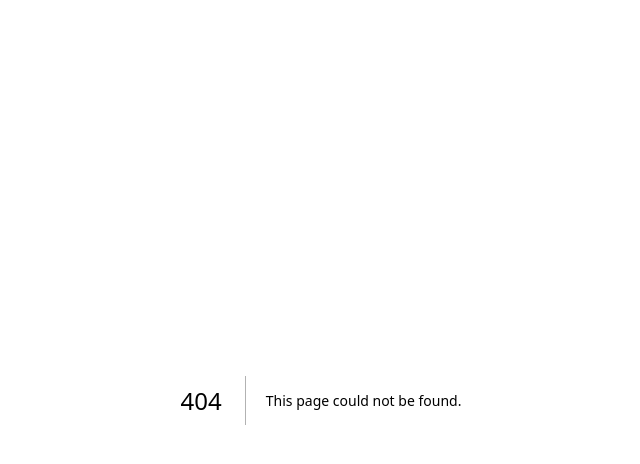
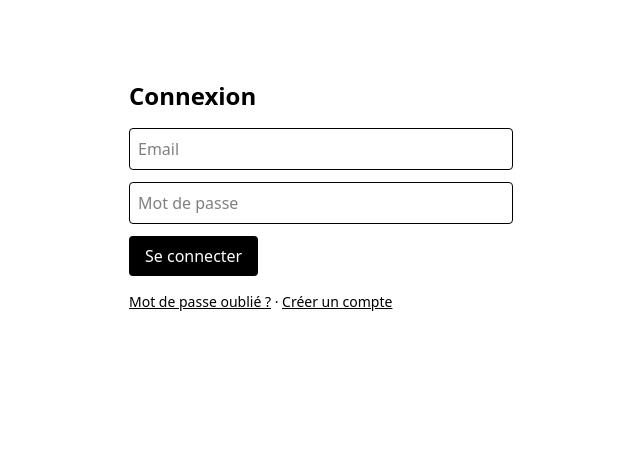
Before and after one commit to Jay-Delachance/template-claude-code, a Next.js app: page /login in a window 1280 px wide. Before the commit this address had no page. Shown: the top 464 px of the page, without its empty margins (319-959 px from the left). Built offline with nearby package versions, Linux system fonts and the light colour scheme.

Commit message:
feat(auth): page et action de connexion email mot de passe

```diff
--- /dev/null
+++ b/app/(auth)/login/actions.ts
@@ -0,0 +1,16 @@
+'use server'
+
+import { redirect } from 'next/navigation'
+import { createClient } from '@/lib/supabase/server'
+
+export async function signIn(_prev: unknown, formData: FormData) {
+  const email = String(formData.get('email') ?? '')
+  const password = String(formData.get('password') ?? '')
+  const supabase = await createClient()
+  const { error } = await supabase.auth.signInWithPassword({ email, password })
+  if (error) {
+    // Message générique : pas d'énumération de comptes, pas de log d'email.
+    return { error: 'Email ou mot de passe incorrect.' }
+  }
+  redirect('/dashboard')
+}
--- /dev/null
+++ b/app/(auth)/login/page.tsx
@@ -0,0 +1,30 @@
+'use client'
+
+import Link from 'next/link'
+import { useActionState } from 'react'
+import { SubmitButton } from '@/components/submit-button'
+import { signIn } from './actions'
+
+export default function LoginPage() {
+  const [state, action] = useActionState(signIn, null)
+  return (
+    <main className="mx-auto mt-20 max-w-sm space-y-4">
+      <h1 className="text-2xl font-bold">Connexion</h1>
+      <form action={action} className="space-y-3">
+        <input data-testid="email" name="email" type="email" placeholder="Email"
+          className="w-full rounded border p-2" required />
+        <input data-testid="password" name="password" type="password" placeholder="Mot de passe"
+          className="w-full rounded border p-2" required />
+        {state?.error && (
+          <p data-testid="form-error" className="text-sm text-red-600">{state.error}</p>
+        )}
+        <SubmitButton>Se connecter</SubmitButton>
+      </form>
+      <div className="text-sm">
+        <Link href="/reset-password" className="underline">Mot de passe oublié ?</Link>
+        {' · '}
+        <Link href="/signup" className="underline">Créer un compte</Link>
+      </div>
+    </main>
+  )
+}
```
Also changed, not shown: 1 other file (tests, documents, lock files or other folders).
